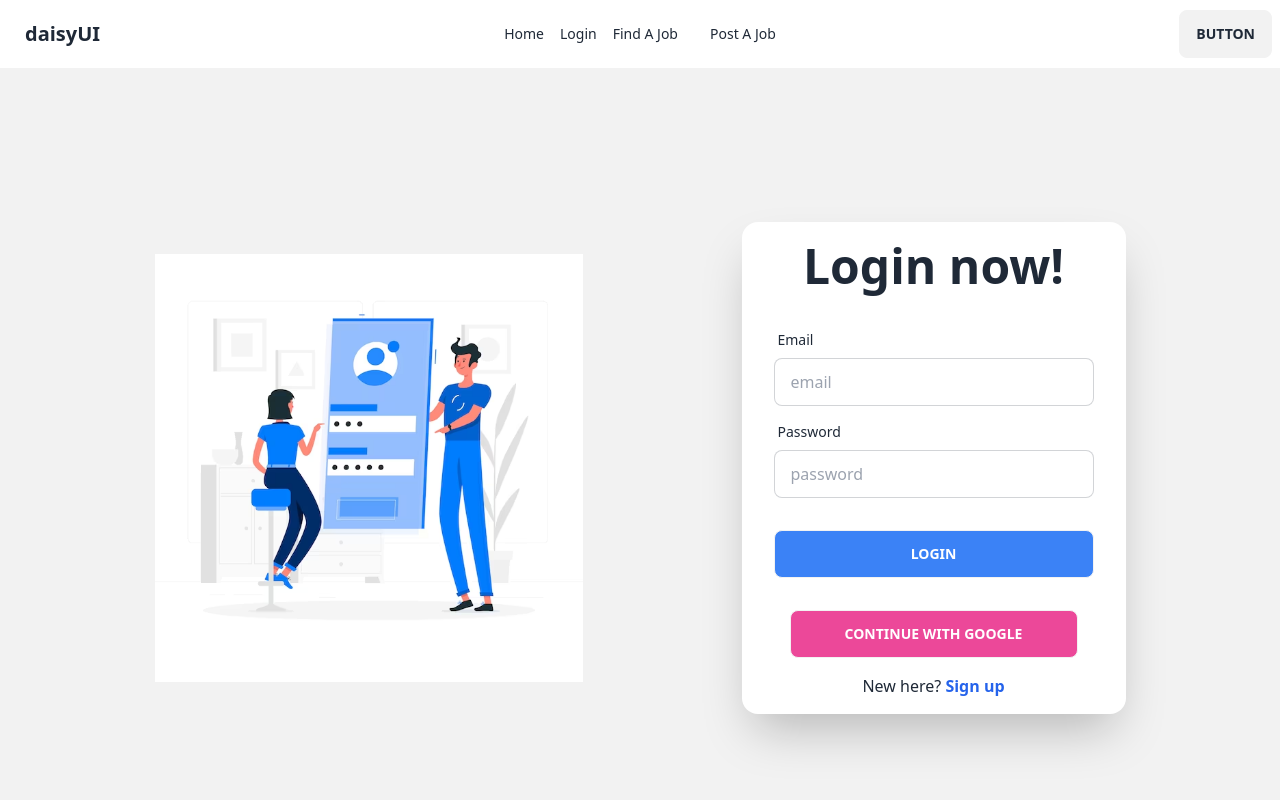
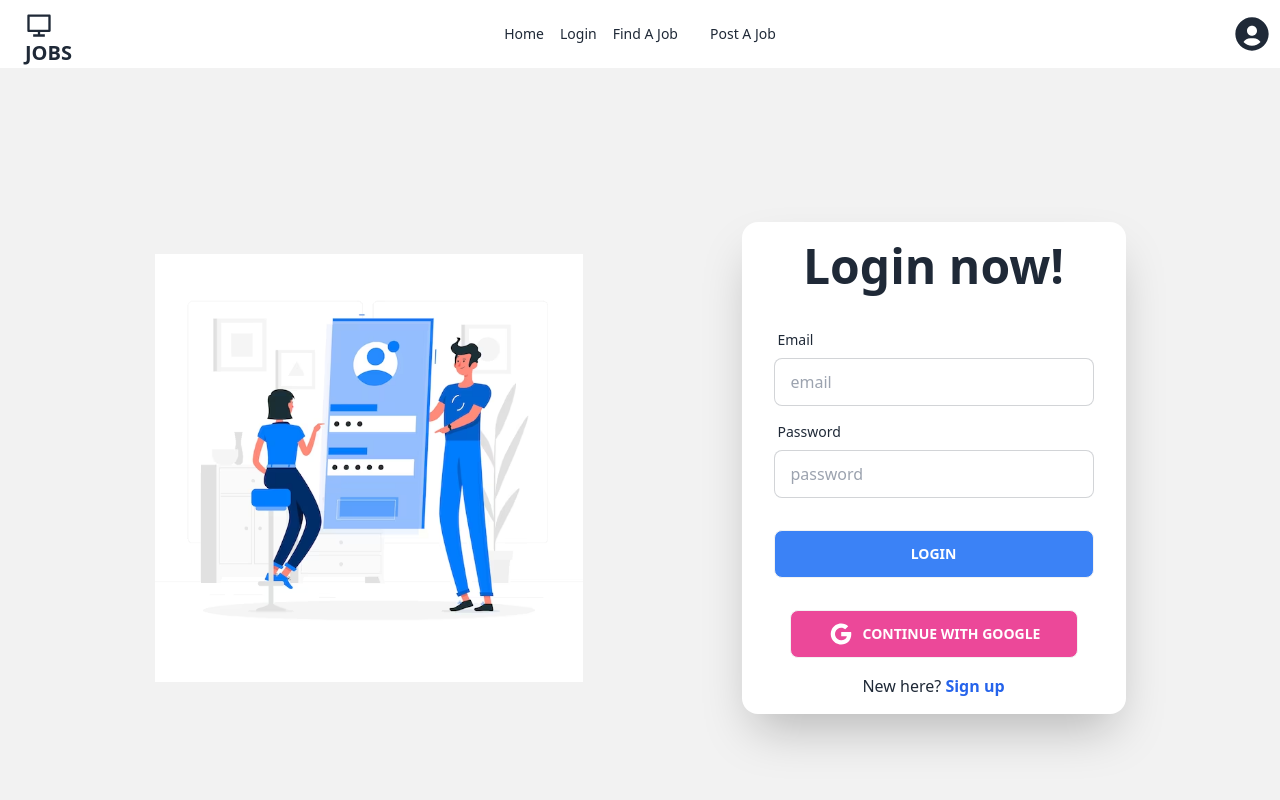
Before and after one commit to suraiyasultana826/jobs-client, a React (Vite) app: page /login in a window 1280 px wide. Shown: the top 800 px of the page. Built offline with nearby package versions, Linux system fonts and the light colour scheme; no server answers.

Commit message:
added user photo

```diff
--- a/package.json
+++ b/package.json
@@ -16,6 +16,7 @@
     "react": "^18.2.0",
     "react-dom": "^18.2.0",
     "react-hot-toast": "^2.4.1",
+    "react-icons": "^4.11.0",
     "react-router-dom": "^6.18.0",
     "react-tabs": "^6.0.2",
     "sort-by": "^1.2.0"
--- a/src/Pages/Login/Login.jsx
+++ b/src/Pages/Login/Login.jsx
@@ -4,6 +4,7 @@ import login from '../../assets/login.avif'
 import { useContext, useState } from 'react';
 import { AuthContext } from '../../Providers/AuthProvider';
 import toast from 'react-hot-toast';
+import { AiOutlineGoogle } from 'react-icons/ai';
 
 const Login = () => {
 
@@ -74,7 +75,7 @@ const Login = () => {
                             <button className="btn  bg-blue-500 text-white " type='submit' value='Login'>Login</button>
                         </div>
                     </form>
-                    <button onClick={handleGoogle} className='btn w-3/4  mx-auto bg-pink-500 text-white'>Continue with Google</button>
+                    <button onClick={handleGoogle} className='btn w-3/4  mx-auto bg-pink-500 text-white'><AiOutlineGoogle className='w-7 h-7'></AiOutlineGoogle> Continue with Google</button>
                     <p className='my-4 text-center'>New here? <Link className='text-blue-600 font-bold' to='/signup'> Sign up</Link></p>
 
                 </div>
--- a/src/Pages/Shared/Navbar/Navbar.jsx
+++ b/src/Pages/Shared/Navbar/Navbar.jsx
@@ -2,6 +2,8 @@ import { useContext } from "react";
 import { Link } from "react-router-dom";
 import { AuthContext } from "../../../Providers/AuthProvider";
 import toast from "react-hot-toast";
+import { RiComputerLine} from 'react-icons/ri';
+import {  BiSolidUserCircle } from 'react-icons/bi';
 
 const Navbar = () => {
     const {user, logOut} = useContext(AuthContext);
@@ -40,7 +42,7 @@ const Navbar = () => {
                             {navItems}
                         </ul>
                     </div>
-                    <a className="btn btn-ghost normal-case text-xl">daisyUI</a>
+                    <a className="btn btn-ghost normal-case text-xl"><Link to='/'><RiComputerLine className="lg:w-7 lg:h-7"></RiComputerLine>JOBS</Link></a>
                 </div>
                 <div className="navbar-center hidden lg:flex">
                     <ul className="menu menu-horizontal px-1">
@@ -48,7 +50,12 @@ const Navbar = () => {
                     </ul>
                 </div>
                 <div className="navbar-end">
-                    <a className="btn">Button</a>
+                   {
+                    user ? <div className="lg:flex justify-center items-center lg:gap-3">
+                        <p className="font-bold w-1/2 lg:w-full">{user.displayName}</p>
+                        <img className="w-10 h-10 rounded-full" src={user.photoURL} alt="" />
+                    </div> : <BiSolidUserCircle className="w-10 h-10"></BiSolidUserCircle>
+                   }
                 </div>
             </div>
 
--- a/src/Routes/Routes.jsx
+++ b/src/Routes/Routes.jsx
@@ -37,7 +37,7 @@ const router = createBrowserRouter([
         },
         {
             path: 'checkout/:id',
-            element:<CheckOut></CheckOut>,
+            element:<PrivateRoute><CheckOut></CheckOut></PrivateRoute>,
             loader: ({params}) => fetch(`http://localhost:5300/webdev/${params.id}`)
         }
       ]
--- a/src/TabComponents/TabComponents.jsx
+++ b/src/TabComponents/TabComponents.jsx
@@ -16,9 +16,11 @@ const TabComponents = () => {
             <Webdev></Webdev>
             </TabPanel>
             <TabPanel>
+            <Webdev></Webdev>
                 <Digital></Digital>
             </TabPanel>
             <TabPanel>
+            <Webdev></Webdev>
                 <Graphics></Graphics>
             </TabPanel>
         </Tabs>
```
Also changed, not shown: 1 other file (tests, documents, lock files or other folders).
